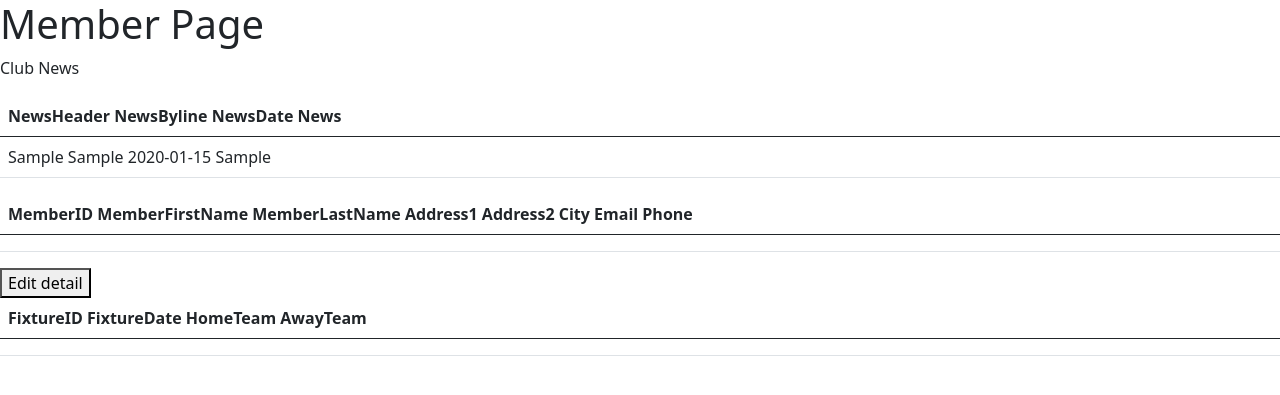
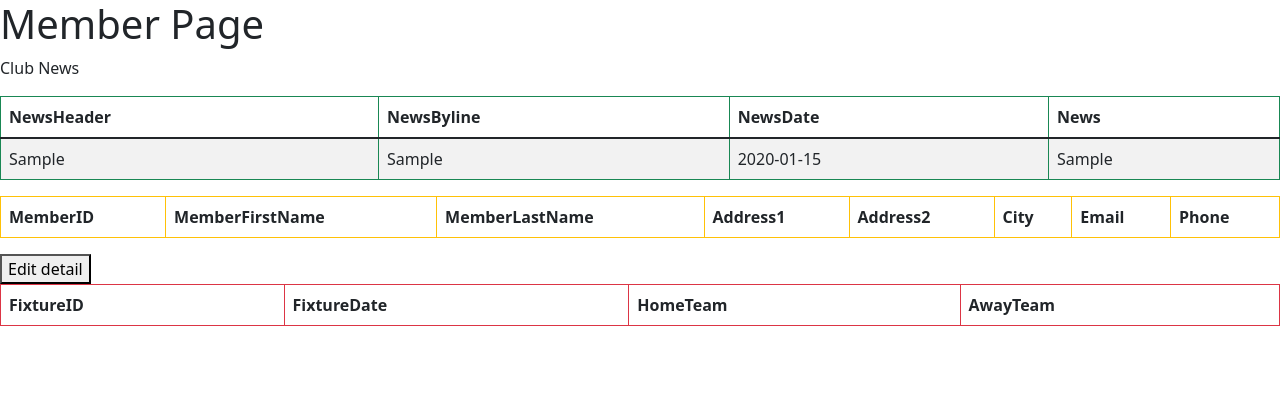
Before and after one commit to alecnadel/RugbyClubWebApp, a Flask app: page /member in a window 1280 px wide. Shown: the top 395 px of the page. Run offline with Flask 2, Linux system fonts and the light colour scheme; tables that the repository leaves empty hold one stand-in row (values such as "Sample post"); lists and menus that the app fills with data are empty.

Commit message:
Updated style on the Members Page
Use bootstrap to update the table style.

```diff
--- a/templates/members.html
+++ b/templates/members.html
@@ -1,7 +1,7 @@
 <!DOCTYPE html>
 <html lang="en">
 <head>
-  <link href="https://cdn.jsdelivr.net/npm/bootstrap@5.0.0-beta1/dist/css/bootstrap.min.css" rel="stylesheet" integrity="sha384-giJF6kkoqNQ00vy+HMDP7azOuL0xtbfIcaT9wjKHr8RbDVddVHyTfAAsrekwKmP1" crossorigin="anonymous">
+  <link href="https://cdn.jsdelivr.net/npm/bootstrap@5.1.3/dist/css/bootstrap.min.css" rel="stylesheet" integrity="sha384-1BmE4kWBq78iYhFldvKuhfTAU6auU8tT94WrHftjDbrCEXSU1oBoqyl2QvZ6jIW3" crossorigin="anonymous">
     <title>Members</title>
 </head>
 <body>
@@ -11,74 +11,63 @@
     {% block content %}
 
     <p>Club News</p>
-    <table class="table" action="/clubnews" method="GET">
-      <thead class="thead-dark">
+    <table class="table table-bordered border border-success table-striped table-hover" action="/clubnews" method="GET">
+
+      <thead>
         <tr>
-        <th>
         {% for n in News %}
-          {{ n }}
+          <th>{{ n }}</th>
           {% endfor %}
-        </th>
         </tr>
       </thead>
         <tbody>
+          {% for News in ClubNews %}
           <tr>
-          <td>
-            {% for News in ClubNews %}
           {% for n in News %}
-            {{ n }}
+          <td>{{ n }}</td>
           {% endfor %}
+          </tr>
           {% endfor %}
-          </td>
-          </tr>
         </tbody>
     </table>
 
-    <table class="table" action="/members" method="GET">
-      <thead class="thead-dark">
+    <table class="table table-bordered border border-warning table-striped table-hover" action="/members" method="GET">
+      <thead>
         <tr>
-        <th>
         {% for y in clubmember %}
-          {{ y }}
+          <th>{{ y }}</th>
           {% endfor %}
-        </th>
         </tr>
       </thead>
         <tbody>
+          {% for member in Members %}
           <tr>
-          <td>
-            {% for member in Members %}
           {% for x in member %}
-            {{ x }}
+          <td>{{ x }}</td>
           {% endfor %}
+          </tr>
           {% endfor %}
-          </td>
-          </tr>
         </tbody>
     </table>
 
     <button type="button">Edit detail</button>
 
-    <table class="table table-hover">
-      <thead class="thead-dark">
+    <table class="table table-bordered border border-danger table-striped table-hover">
+      <thead>
         <tr>
-        <th>
         {% for entry in fixturecolumn %}
-          {{entry}}
+          <th>{{entry}}</th>
           {% endfor %}
-        </th>
         </tr>
       </thead> <!--A for loop to return the table column data-->
         <tbody>
+          {% for Fixture in Fixtureresult %}
           <tr>
-          <td>
-            {% for Fixture in Fixtureresult %}
           {% for entry in Fixture %}
-            {{entry}}
+          <td>{{entry}}</td>
           {% endfor %}
+          </tr>
           {% endfor %}
-          </td>
-          </tr>
         </tbody> <!--Another for loop to return the table row data-->
     </table>
 
```
Also changed, not shown: templates/edit.html (+9 -0 lines). Lines whose indentation alone changed are shown as unchanged.
